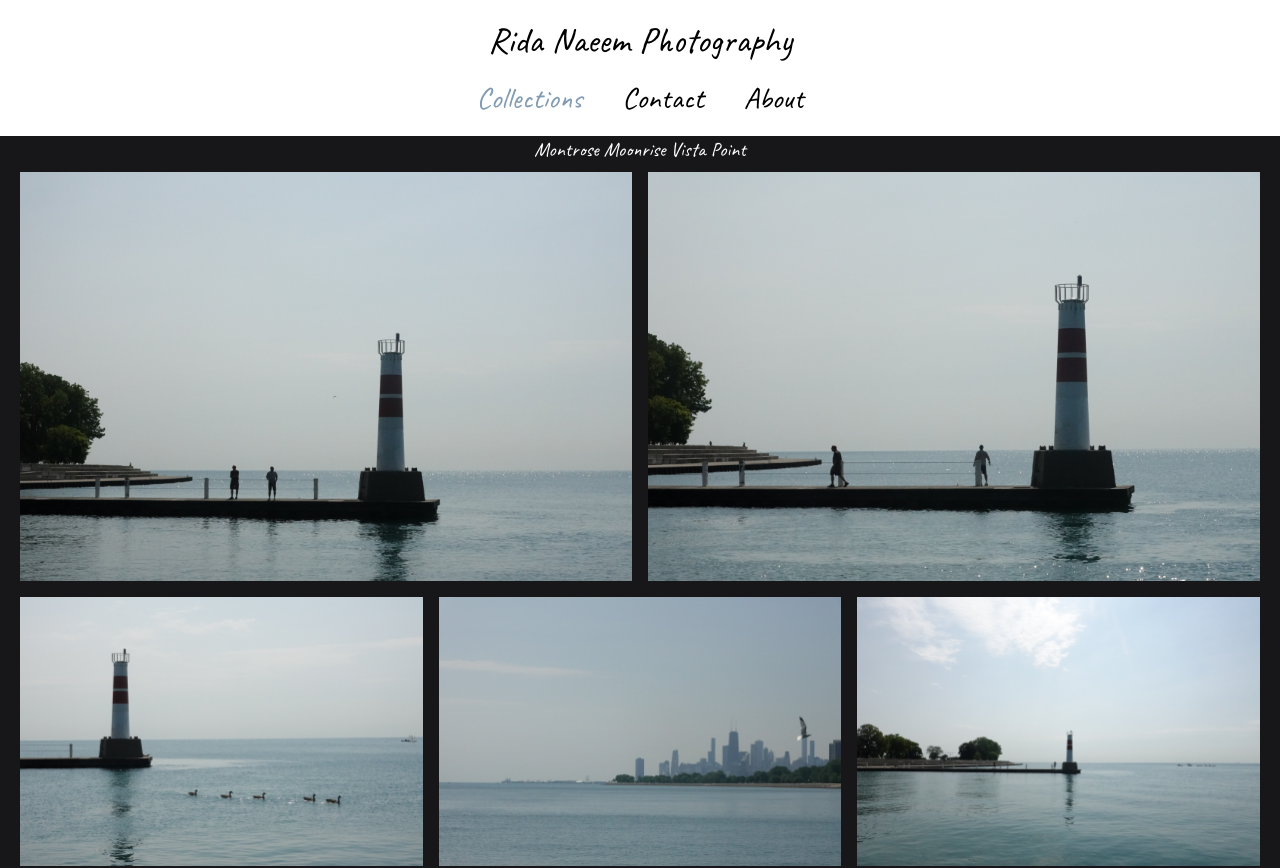
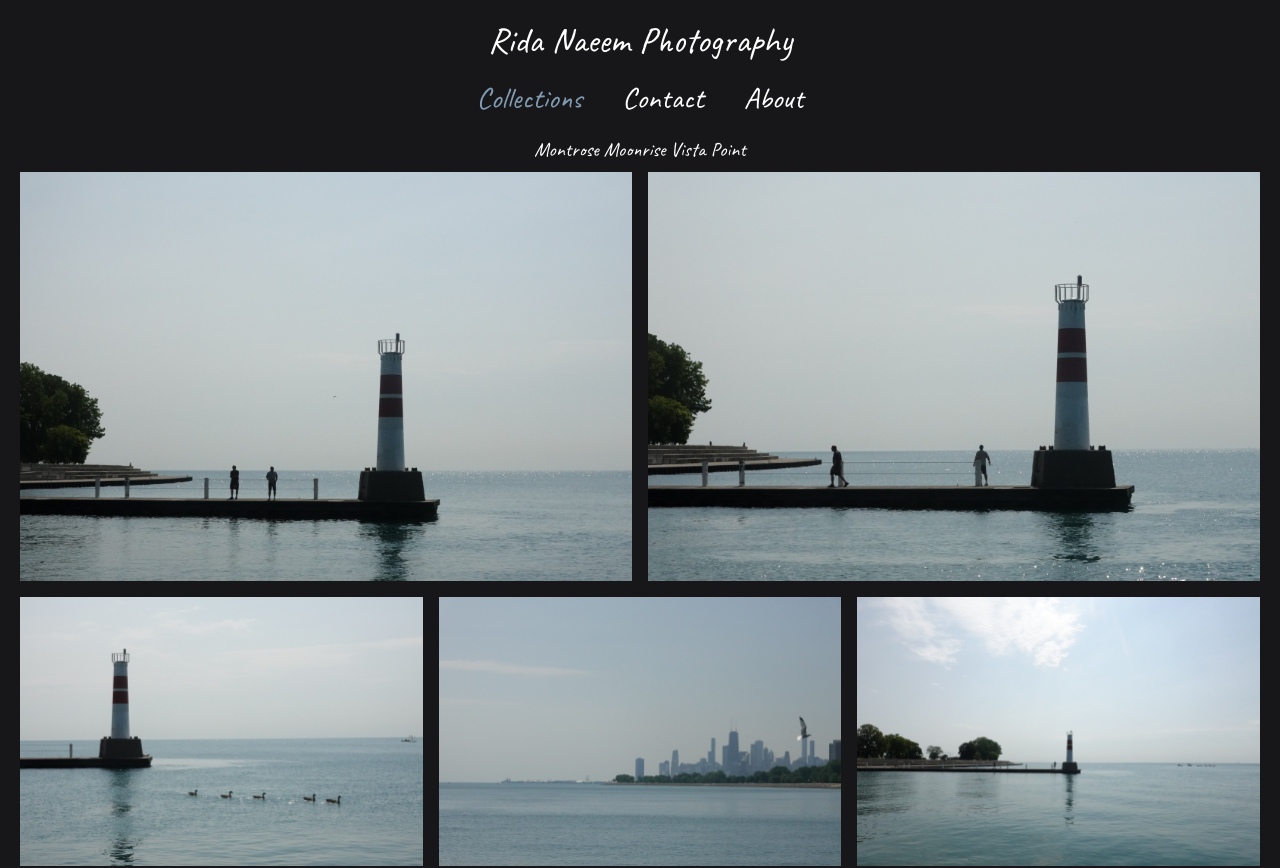
Before and after one commit to ridanaeeem/rida-photos, a Next.js app: page /collections in a window 1280 px wide. Shown: the top 868 px of the page. Built offline with nearby package versions, Linux system fonts and the light colour scheme.

Commit message:
header colors

```diff
--- a/components/Nav.tsx
+++ b/components/Nav.tsx
@@ -6,20 +6,20 @@ export default function Nav() {
 	const pathname = usePathname();
 
 	return (
-		<nav>
-			<div className="header flex flex-col p-2 md:p-5 bg-white">
-				<h1 className={`text-4xl ${pathname === "/" ? "text-[#809BB3]" : "text-black"}`}>
+		<nav className={`${pathname === "/collections" ? "bg-[#171719] text-white" : "bg-white text-black"}`}>
+			<div className="header flex flex-col p-2 md:p-5">
+				<h1 className={`text-4xl ${pathname === "/" ? "text-[#809BB3]" : null}`}>
 					<Link href="/">Rida Naeem Photography</Link>
 				</h1>
 			</div>
 			<ul className="text-xl md:text-3xl flex justify-center pb-5">
-				<ul className={`px-5 ${pathname === "/collections" ? "text-[#809BB3]" : "text-black"}`}>
+				<ul className={`px-5 ${pathname === "/collections" ? "text-[#809BB3]" : "null"}`}>
 					<Link href="/collections">Collections</Link>
 				</ul>
-				<ul className={`px-5 ${pathname === "/contact" ? "text-[#809BB3]" : "text-black"}`}>
+				<ul className={`px-5 ${pathname === "/contact" ? "text-[#809BB3]" : "null"}`}>
 					<Link href="/contact">Contact</Link>
 				</ul>
-				<ul className={`px-5 ${pathname === "/about" ? "text-[#809BB3]" : "text-black"}`}>
+				<ul className={`px-5 ${pathname === "/about" ? "text-[#809BB3]" : "null"}`}>
 					<Link href="/about">About</Link>
 				</ul>
 			</ul>
```
